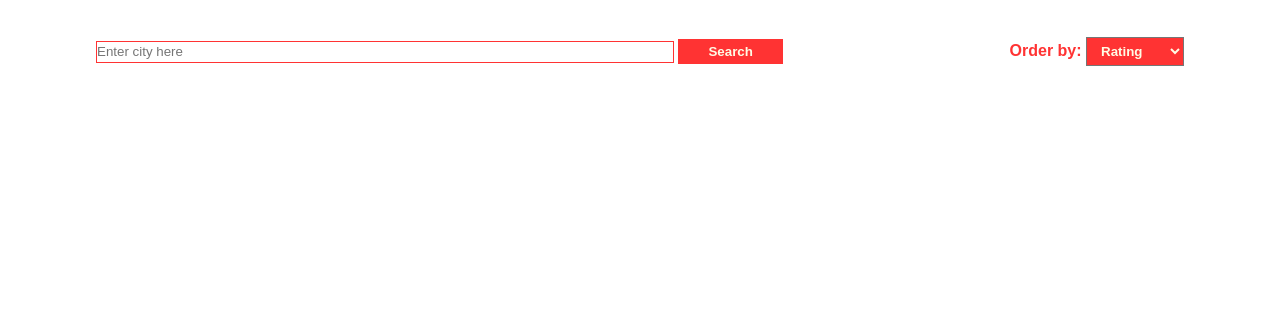
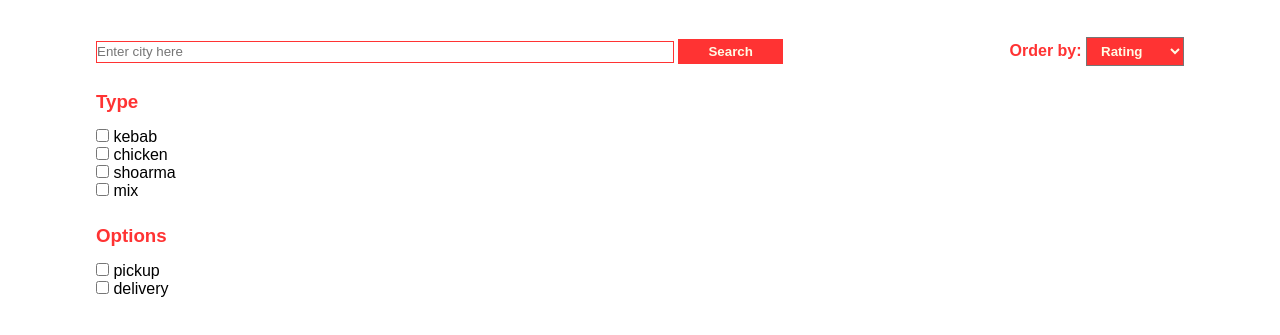
Before and after one commit to EHB-MCT/web2-frontend-DriesVanmierlo, a plain HTML site: page index.html in a window 1280 px wide. Shown: the part 203-538 px from the top of the page. Drawn offline with Linux system fonts and the light colour scheme.

Commit message:
WIP filter section
Added a favicon and 2 forms to filter the results

```diff
--- a/index.html
+++ b/index.html
@@ -6,6 +6,7 @@
     <meta http-equiv="X-UA-Compatible" content="IE=edge">
     <meta name="viewport" content="width=device-width, initial-scale=1.0">
     <link rel="stylesheet" href="./style.css">
+    <link href="./images/favicon.ico" rel="shortcut icon" type="image/x-icon" />
     <title>Kapsamazing</title>
 </head>
 
@@ -52,8 +53,46 @@
                     <option value="distance">Distance</option>
                 </select>
             </form>
+        </section>
+        <div id="filter-and-datalist">
+            <section id="filter-form-section">
+                <form id="filter-type-form">
+                    <h3 id="filter-type-form-title">Type</h3>
+                    <div class="filter-option">
+                        <input type="checkbox" id="filter-kebab" name="filter-kebab" value="kebab">
+                        <label for="filter-kebab">kebab</label>
+                    </div>
+                    <div class="filter-option">
+                        <input type="checkbox" id="filter-chicken" name="filter-chicken" value="chicken">
+                        <label for="filter-chicken">chicken</label>
+                    </div>
+                    <div class="filter-option">
+                        <input type="checkbox" id="filter-shoarma" name="filter-shoarma" value="shoarma">
+                        <label for="filter-shoarma">shoarma</label>
+                    </div>
+                    <div class="filter-option">
+                        <input type="checkbox" id="filter-mix" name="filter-mix" value="mix">
+                        <label for="filter-mix">mix</label>
+                    </div>
+                </form>
+                <form id="filter-options-form">
+                    <h3 id="filter-options-form-title">Options</h3>
+                    <div class="options-option">
+                        <input type="checkbox" id="options-pickup" name="options-pickup" value="pickup">
+                        <label for="options-pickup">pickup</label>
+                    </div>
+                    <div class="options-option">
+                        <input type="checkbox" id="options-delivery" name="options-delivery" value="delivery">
+                        <label for="options-delivery">delivery</label>
+                    </div>
+                </form>
+            </section>
+            <section id="datalist">
+                <article class="datalist-kapsalon-article">
 
-        </section>
+                </article>
+            </section>
+        </div>
     </main>
 
     <footer>
--- a/style.css
+++ b/style.css
@@ -87,13 +87,20 @@
 }
 
 /********************/
-/***     BODY     ***/
+/***     MAIN     ***/
 /********************/
+
+main {
+    width: 85%;
+    margin: auto;
+}
+
+/***TOP SEARCH SECTION***/
 
 #top-search-section {
     display: flex;
     justify-content: space-between;
-    width: 85%;
+    width: 100%;
     margin: auto;
     align-items: center;
 }
@@ -125,6 +132,17 @@
     padding: 5px 10px;
 }
 
+/***FILTER SECTION***/
+
+#filter-type-form, #filter-options-form {
+    margin-top: 25px;
+}
+
+#filter-type-form-title, #filter-options-form-title {
+    color: var(--red);
+    padding-bottom: 15px;
+}
+
 
 /**********************/
 /***     FOOTER     ***/
```
Also changed, not shown: images/favicon.ico (added).
